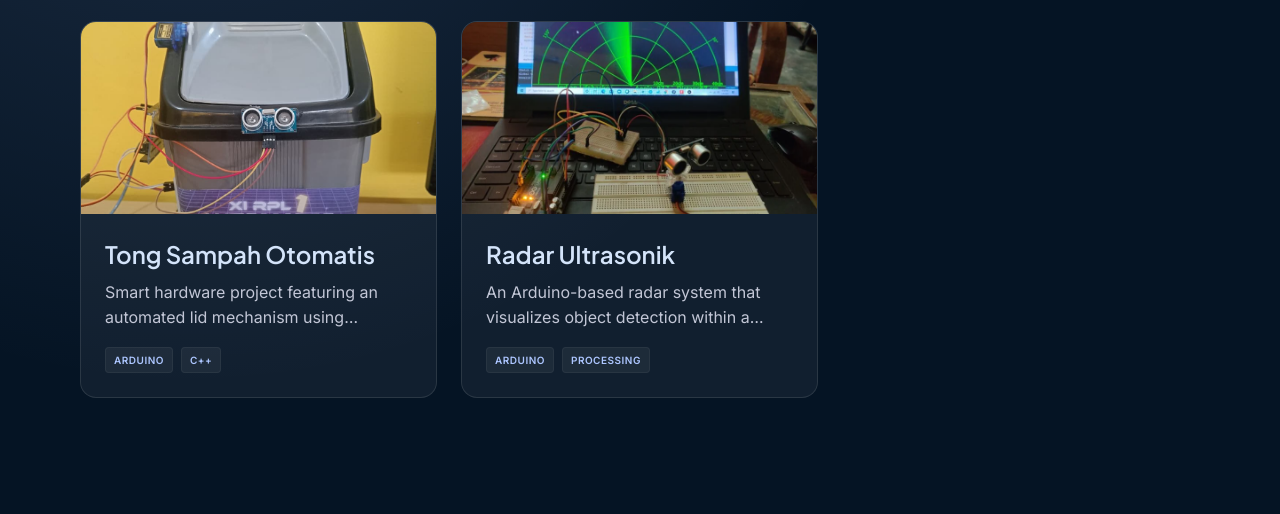
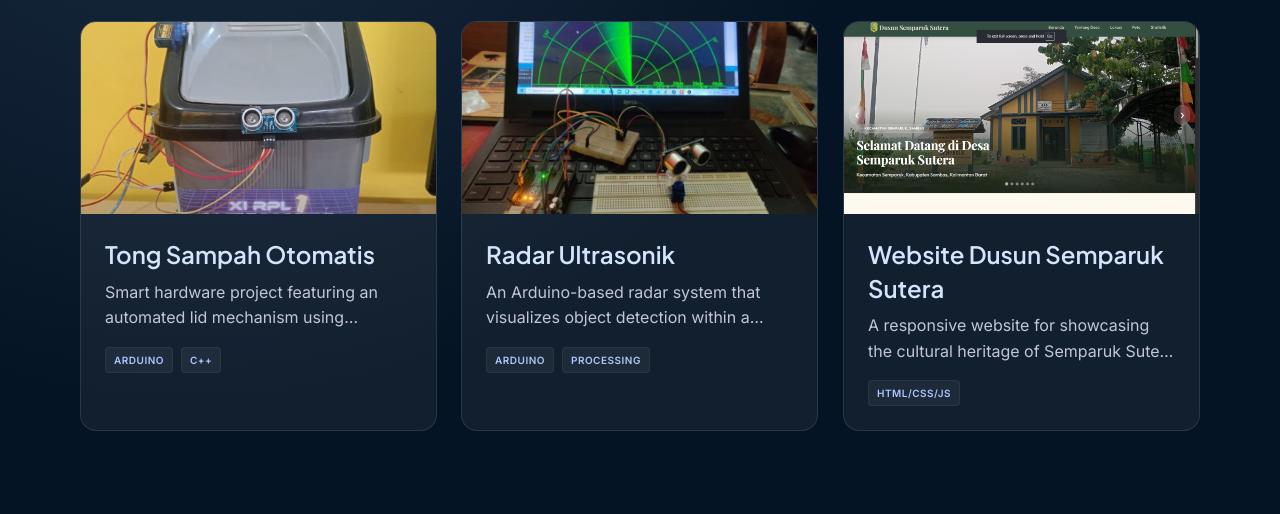
Before and after one commit to KevinProCoder/PortofolioKevin, a plain HTML site: page index.html in a window 1280 px wide. Shown: the part 2885-3399 px from the top of the page. Drawn offline with nearby package versions, Linux system fonts and the light colour scheme.

Commit message:
menambahkan artikel baru beserta assetnya

```diff
--- a/index.html
+++ b/index.html
@@ -407,6 +407,19 @@
         </div>
       </article>
 
+      <article class="project-card" data-animate="fade-up-scale" data-delay="60">
+        <div class="project-card__media">
+          <img alt="Radar Ultrasonik project photo" loading="lazy" src="assets/images/ss6.png"/>
+        </div>
+        <div class="p-6">
+          <h3 class="font-headline-sm text-headline-sm text-on-background mb-2">Website Dusun Semparuk Sutera</h3>
+          <p class="font-body-md text-body-md text-on-surface-variant mb-4 line-clamp-2">A responsive website for showcasing the cultural heritage of Semparuk Sutera village.</p>
+          <div class="flex flex-wrap gap-2">
+            <span class="tag-badge">HTML/CSS/JS</span>
+          </div>
+        </div>
+      </article>
+
     </div>
   </section>
 
```
Also changed, not shown: assets/images/ss6.png (added).
